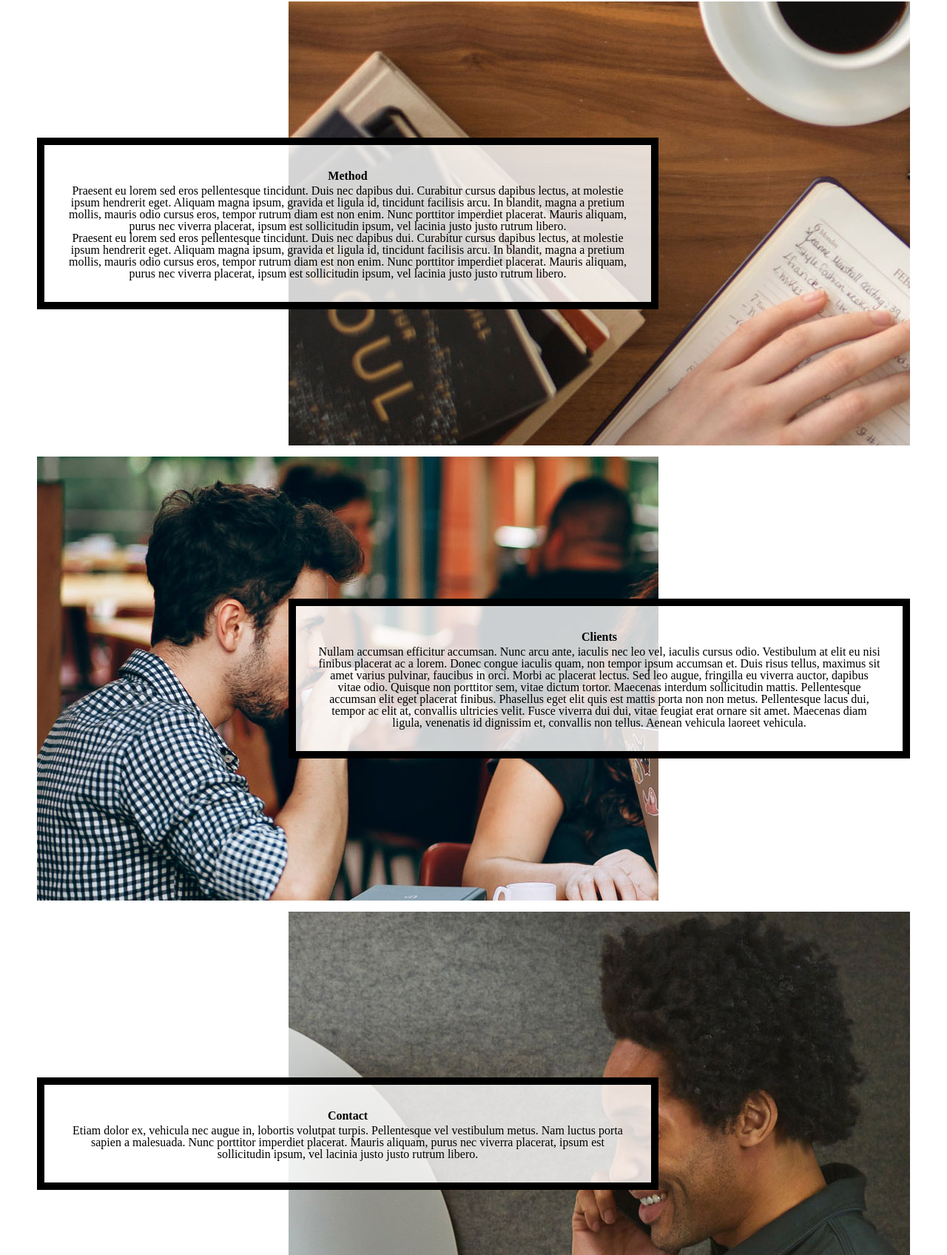
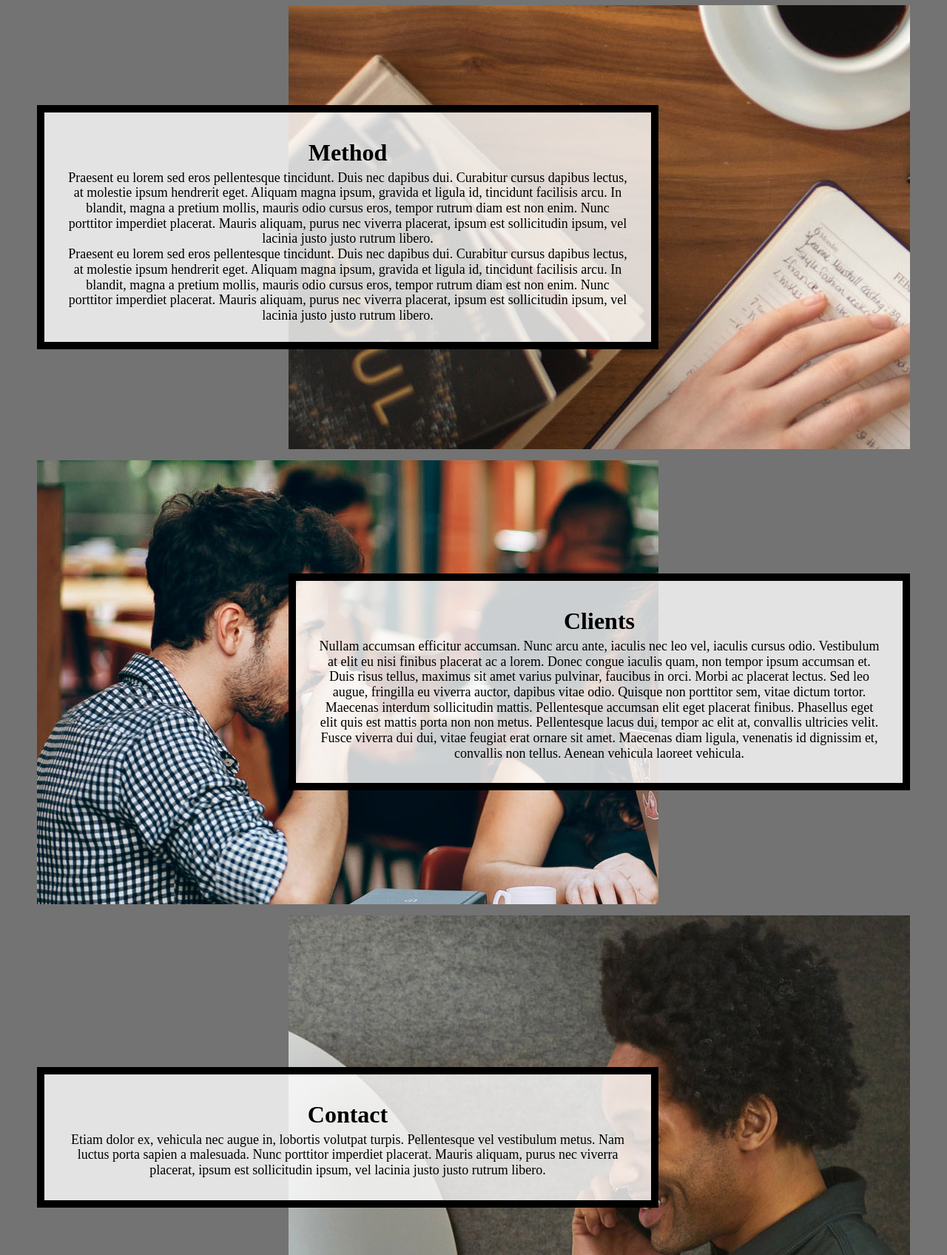
Before and after one commit to brandow-umich/hw4-practice, a plain HTML site: page index.html in a window 1280 px wide. Shown: the part 1104-2800 px from the top of the page at 74% size. Drawn offline with Linux system fonts and the light colour scheme.

Commit message:
Add files via upload

```diff
--- a/index.html
+++ b/index.html
@@ -4,12 +4,12 @@
     <meta charset="utf-8">
     <meta name="viewport" content="width=device-width, initial-scale=1.0">
     <link rel="icon" type="image/png" href="images/logo-drk.png" />
+    <link rel="stylesheet" type="text/css" href="css/html5reset.css">
     <link rel="stylesheet" type="text/css" href="css/style.css">
-    <link rel="stylesheet" type="text/css" href="css/html5reset.css">
     <title>Newer Company Inc.</title>
   </head>
   <body>
-    <div class="skip" tabindex="0"><a href="#main">Skip to Main Content</a></div>
+    <div class="skip"><a href="#main">Skip to Main Content</a></div>
     <header>
       <nav>
           <ul>
@@ -20,51 +20,51 @@
           </ul>
         </nav>
     </header>
-    <main class="container" id = "main">
-      <div class = overview>
+    <main class="container" id = "main" tabindex="0">
+      <div class = overview tabindex="0">
         <h1>New Company Inc.</h1>
         <p>Creating a better workspace by transforming the office paradigm. We're helping employees make their mark on the world through effective workspace management.  We would love to meet you and explore collaboration opportunities.</p>
       </div>
 
-      <div class="about-image" id="about">
-        <img src="images/about.jpg" alt=""/>
+      <div class="about-image" id="about" tabindex="0">
+        <img src="images/about.jpg" alt="clients writing on paper at meeting" />
       </div>
 
-      <div class="about text-block">
+      <div class="about text-block" tabindex="0">
         <h2>About</h2>
         <p>Interdum et malesuada fames ac ante ipsum primis in faucibus. Nullam pulvinar euismod dolor, eu aliquam nibh efficitur vel. Phasellus sit amet velit congue, finibus nibh eu, ultricies magna. Donec eu ultrices eros. Donec sit amet metus nisi. Nulla tincidunt justo non risus aliquam, sit amet lacinia lacus commodo. Aliquam ultricies ante sed semper porta. Integer eros tortor, convallis eu ultricies malesuada, fringilla sed libero. Aenean molestie rhoncus leo eu imperdiet. Mauris eget molestie massa. Maecenas auctor sapien a arcu laoreet, et consectetur odio scelerisque. Praesent ac turpis sed neque porttitor finibus faucibus quis tortor. Morbi tempus turpis lacus, nec laoreet tellus rhoncus quis. Aliquam vitae dolor urna. In pellentesque ullamcorper turpis, commodo cursus mauris condimentum eget.</p>
       </div>
 
-      <div class="method-image" id="method">
-        <img src="images/method.jpg" alt=""/>
+      <div class="method-image" id="method" tabindex="0">
+        <img src="images/method.jpg" alt="woman writing in journal desk arial view"/>
       </div>
 
-      <div class="method text-block">
+      <div class="method text-block" tabindex="0">
         <h2>Method</h2>
         <p>Praesent eu lorem sed eros pellentesque tincidunt. Duis nec dapibus dui. Curabitur cursus dapibus lectus, at molestie ipsum hendrerit eget. Aliquam magna ipsum, gravida et ligula id, tincidunt facilisis arcu. In blandit, magna a pretium mollis, mauris odio cursus eros, tempor rutrum diam est non enim. Nunc porttitor imperdiet placerat. Mauris aliquam, purus nec viverra placerat, ipsum est sollicitudin ipsum, vel lacinia justo justo rutrum libero.</p>
         <p>Praesent eu lorem sed eros pellentesque tincidunt. Duis nec dapibus dui. Curabitur cursus dapibus lectus, at molestie ipsum hendrerit eget. Aliquam magna ipsum, gravida et ligula id, tincidunt facilisis arcu. In blandit, magna a pretium mollis, mauris odio cursus eros, tempor rutrum diam est non enim. Nunc porttitor imperdiet placerat. Mauris aliquam, purus nec viverra placerat, ipsum est sollicitudin ipsum, vel lacinia justo justo rutrum libero.</p>
       </div>
 
-      <div class="clients-image" id="clients">
-        <img src="images/clients.jpg" alt=""/>
+      <div class="clients-image" id="clients" tabindex="0">
+        <img src="images/clients.jpg" alt="coworkers chatting over coffee"/>
       </div>
 
-      <div class="clients text-block">
+      <div class="clients text-block" tabindex="0">
         <h2>Clients</h2>
         <p>Nullam accumsan efficitur accumsan. Nunc arcu ante, iaculis nec leo vel, iaculis cursus odio. Vestibulum at elit eu nisi finibus placerat ac a lorem. Donec congue iaculis quam, non tempor ipsum accumsan et. Duis risus tellus, maximus sit amet varius pulvinar, faucibus in orci. Morbi ac placerat lectus. Sed leo augue, fringilla eu viverra auctor, dapibus vitae odio. Quisque non porttitor sem, vitae dictum tortor. Maecenas interdum sollicitudin mattis. Pellentesque accumsan elit eget placerat finibus. Phasellus eget elit quis est mattis porta non non metus. Pellentesque lacus dui, tempor ac elit at, convallis ultricies velit. Fusce viverra dui dui, vitae feugiat erat ornare sit amet. Maecenas diam ligula, venenatis id dignissim et, convallis non tellus. Aenean vehicula laoreet vehicula.</p>
       </div>
 
-      <div class="contact-image" id="contact">
-        <img src="images/contact.jpg" alt =""/>
+      <div class="contact-image" id="contact" tabindex="0">
+        <img src="images/contact.jpg" alt ="man smiling while taking phone call"/>
       </div>
 
-      <div class="contact text-block">
+      <div class="contact text-block" tabindex="0">
         <h2>Contact</h2>
         <p>Etiam dolor ex, vehicula nec augue in, lobortis volutpat turpis. Pellentesque vel vestibulum metus. Nam luctus porta sapien a malesuada. Nunc porttitor imperdiet placerat. Mauris aliquam, purus nec viverra placerat, ipsum est sollicitudin ipsum, vel lacinia justo justo rutrum libero.</p>
       </div>
   </main>
-    <footer>
-      <p>University of Michigan School of Information <br/>
+    <footer tabindex="0">
+      <p>University of Michigan School of Information <br>
         &copy; Colleen van Lent, Drew Asselin - Web Design 2019-2020</p>
     </footer>
   </body>
```
